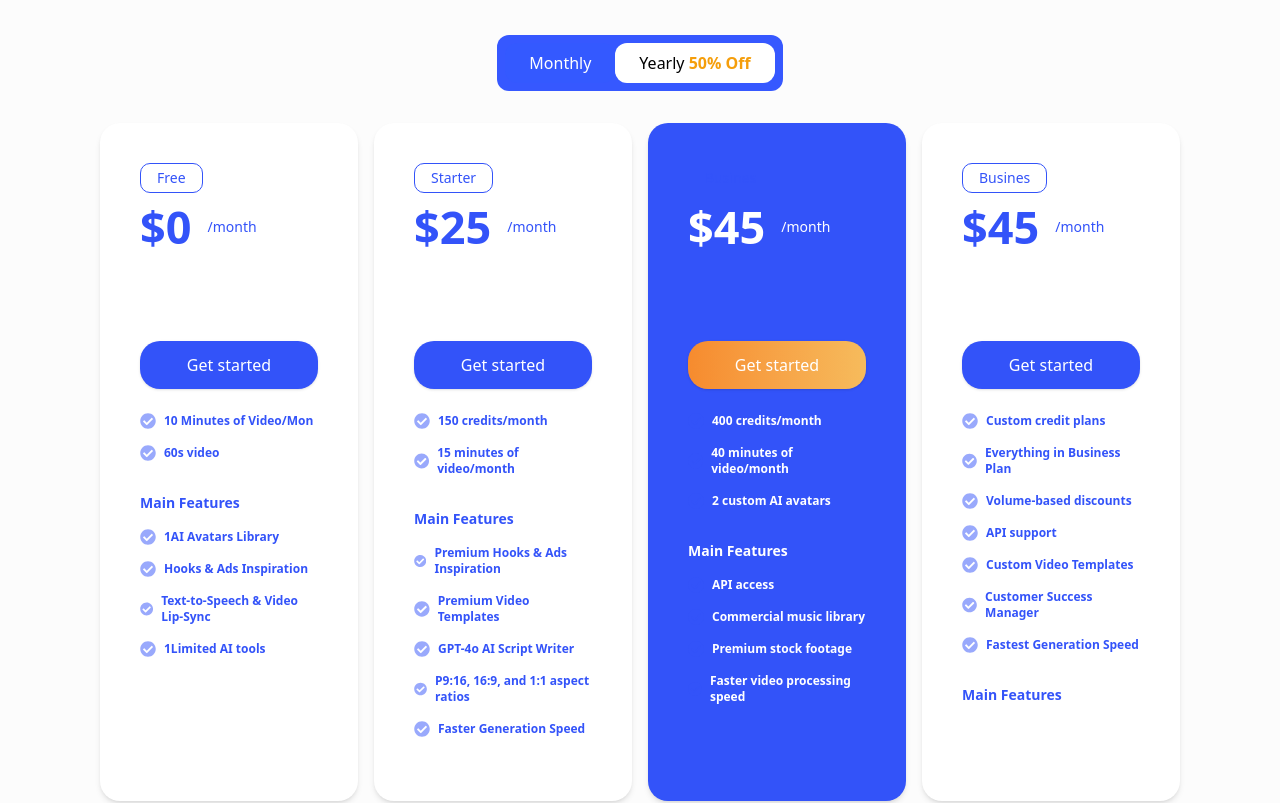
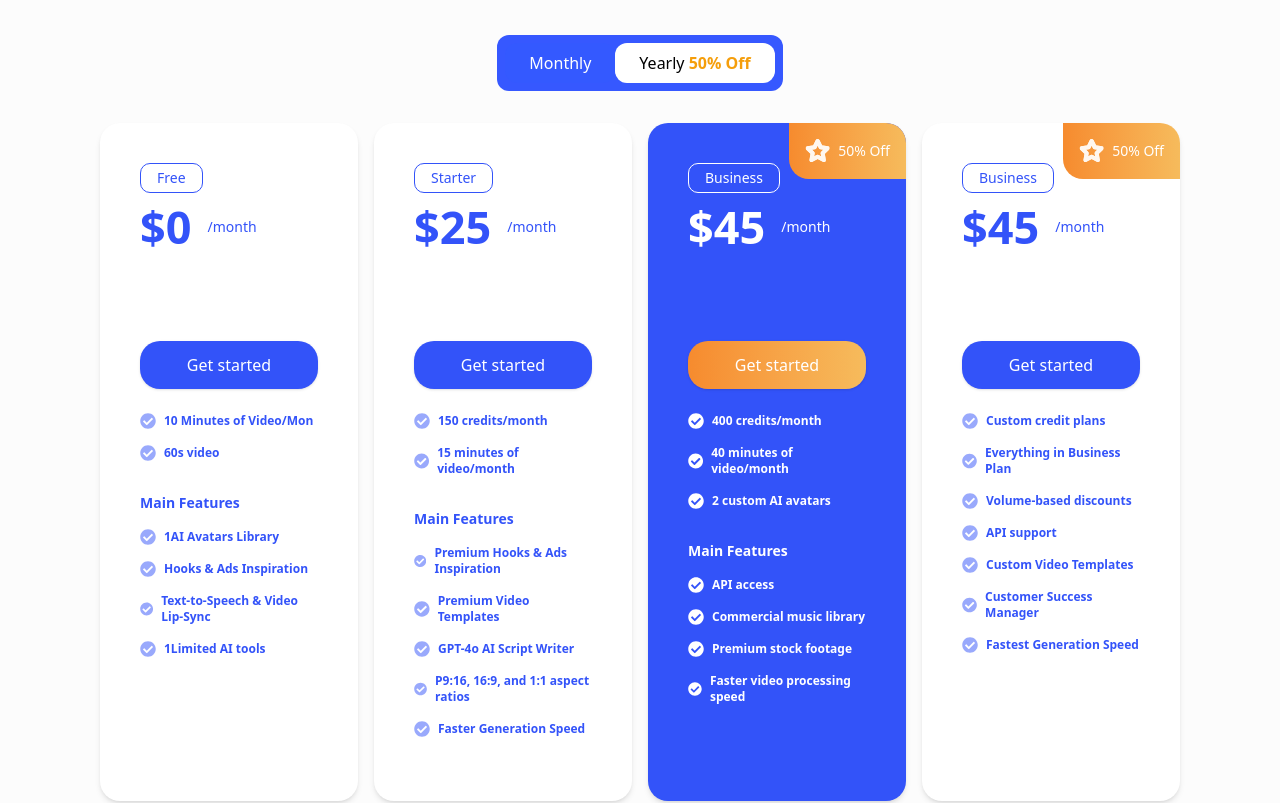
Before and after one commit to SirhmVFX/vidau, a Next.js app: page / in a window 1280 px wide. Shown: the part 6023-6826 px from the top of the page. Built offline with nearby package versions, Linux system fonts and the light colour scheme.

Commit message:
fixing issues

```diff
--- a/src/components/CTASection.tsx
+++ b/src/components/CTASection.tsx
@@ -5,7 +5,7 @@ function CTASection() {
     return (
         <>
         <div className="md:p-[100px] p-6 bg-[#fcfcfc]">
-            <div className="md:py-[20px] md:px-[40px] p-[40px] md:w-[80%] mx-auto rounded-[30px] bg-linear-90 from-[#3459FF] to-[#6A3BFF] flex items-center justify-between">
+            <div className="md:py-[20px] md:px-[40px] p-[40px] md:w-[100%] mx-auto rounded-[30px] bg-linear-90 from-[#3459FF] to-[#6A3BFF] flex items-center justify-between">
                 <div className="md:w-[50%] space-y-[20px]">
                     <h1 className="md:text-[40px] text-[26px] text-white md:leading-[50px] leading-[36px]">Create Winning Video Ads in Minutes with VidAU AI</h1>
                     <ArrowButton text="Get started for free" bgColor="#000" />
--- a/src/components/FAQSection.tsx
+++ b/src/components/FAQSection.tsx
@@ -26,22 +26,22 @@ function FAQSection() {
         <div className="md:p-[100px] px-6 py-[50px] bg-[#fcfcfc] flex flex-col items-center gap-8">
             <h1 className="md:text-[40px] text-[30px] text-center font-semibold">Frequently Asked <span>Questions</span></h1>
 
-            <div className="md:w-[70%] flex flex-col gap-4">
+            <div className="md:w-[80%] flex flex-col gap-4">
                 {faqs.map((item) => (
                    <div
                         key={item.id}
                         onClick={() => handleClick(item.id)}
-                        className="px-[25px] py-[14px] transition-all bg-[#E1E4EB] border-[3px] border-white rounded-2xl cursor-pointer"
+                        className="px-[25px] py-[18px] transition-all bg-[#E1E4EB] border-[3px] border-white rounded-2xl cursor-pointer"
                     >
                         <div className="flex justify-between items-center">
-                            <h1 className="md:text-[16px] text-[13px] font-medium">{item.question}</h1>
+                            <h1 className="md:text-[20px] text-[13px] font-medium">{item.question}</h1>
 
                             <div className="bg-[#3353F9] rounded-full p-2 text-white">
                                 {openId === item.id ? <FaMinus  className="text-white text-xs"/> : <FaPlus className="text-white text-xs" />}
                             </div>
                         </div>
                         {openId === item.id && (
-                            <p className="mt-2 md:text-sm text-xs text-gray-600">{item.answer}</p>
+                            <p className="mt-2 md:text-[16px] text-[14px] text-gray-600">{item.answer}</p>
                         )}
                    </div>
                 ))}
--- a/src/components/Icons.tsx
+++ b/src/components/Icons.tsx
@@ -11,12 +11,12 @@ export const ButtonArrow = () => (
   <path d="M15.0003 17.5001C15.0003 17.5001 20.0002 13.8176 20.0002 12.5C20.0003 11.1824 15.0002 7.50006 15.0002 7.50006" stroke="url(#paint1_linear_4077_117)" strokeWidth="1.5" strokeLinecap="round" strokeLinejoin="round"/>
   <defs>
     <linearGradient id="paint0_linear_4077_117" x1="18.062" y1="13.4998" x2="17.6223" y2="10.5098" gradientUnits="userSpaceOnUse">
-      <stop stop-color="#3353F9"/>
-      <stop offset="1" stop-color="#6A3BFF"/>
+      <stop stopColor="#3353F9"/>
+      <stop offset="1" stopColor="#6A3BFF"/>
     </linearGradient>
     <linearGradient id="paint1_linear_4077_117" x1="19.3946" y1="17.5001" x2="13.1843" y2="16.1805" gradientUnits="userSpaceOnUse">
-      <stop stop-color="#3353F9"/>
-      <stop offset="1" stop-color="#6A3BFF"/>
+      <stop stopColor="#3353F9"/>
+      <stop offset="1" stopColor="#6A3BFF"/>
     </linearGradient>
   </defs>
 </svg>
@@ -28,3 +28,18 @@ export const ArrowDown = ({hover}: {hover: boolean}) => (
   <path d="M7.89506 10.2695L5.84724 7.81215C5.41302 7.29109 5.78355 6.5 6.46182 6.5L9.71242 6.5C10.3907 6.5 10.7612 7.29109 10.327 7.81215L8.27917 10.2695C8.17922 10.3895 7.99501 10.3895 7.89506 10.2695Z" fill={`${hover ? "#fff" : "#3459FF"}`}/>
 </svg>
 )
+
+export const Star = () => (
+    <svg xmlns="http://www.w3.org/2000/svg" width="25" height="24" viewBox="0 0 25 24" fill="none">
+  <g opacity="0.92" clipPath="url(#clip0_1369_3189)">
+    <path d="M12.6666 17.75L6.49458 20.995L7.67358 14.122L2.67358 9.25495L9.57358 8.25495L12.6596 2.00195L15.7456 8.25495L22.6456 9.25495L17.6456 14.122L18.8246 20.995L12.6666 17.75Z" stroke="white" strokeWidth="4" strokeLinecap="round" strokeLinejoin="round"/>
+    <path d="M12.6666 17.75L6.49458 20.995L7.67358 14.122L2.67358 9.25495L9.57358 8.25495L12.6596 2.00195L15.7456 8.25495L22.6456 9.25495L17.6456 14.122L18.8246 20.995L12.6666 17.75Z" stroke="white" strokeWidth="4" strokeLinecap="round" strokeLinejoin="round"/>
+  </g>
+  <defs>
+    <clipPath id="clip0_1369_3189">
+      <rect width="24" height="24" fill="white" transform="translate(0.666626)"/>
+    </clipPath>
+  </defs>
+</svg>
+
+)
--- a/src/components/PricingCard.tsx
+++ b/src/components/PricingCard.tsx
@@ -1,4 +1,5 @@
 import { FaCheckCircle } from "react-icons/fa";
+import { Star } from "./Icons";
 
 interface Feature {
   text: string;
@@ -8,10 +9,11 @@ interface PricingCardProps {
   plan: string;
   price: string;
   period: string;
-  mainFeatures: Feature[];
+  mainFeatures?: Feature[];
   additionalFeatures?: Feature[];
   buttonText?: string;
   isPopular?: boolean;
+  promo?: boolean;
 }
 
 function PricingCard({
@@ -22,12 +24,18 @@ function PricingCard({
   additionalFeatures,
   buttonText = "Get started",
   isPopular = false,
+  promo = false,
 }: PricingCardProps) {
   return (
-    <div className={`${isPopular ? "bg-[#3353F9] text-white" : "bg-white text-[#3353F9]"}  cursor-pointer transition-all shadow-md p-[40px] rounded-[20px] `}>
-      <div className="px-4 py-1 border border-[#3353F9] rounded-[10px] w-fit ">
-        <p className="text-sm text-[#3353F9] ">{plan}</p>
+    <div className={`${isPopular ? "bg-[#3353F9] text-white" : "bg-white text-[#3353F9]"} relative  cursor-pointer transition-all shadow-md p-[40px] rounded-[20px] `}>
+      {promo ? <div className="flex bg-linear-90 from-[#F68B2E] to-[#F6BB5C] items-center gap-2 p-4 absolute top-0 right-0 w-fit rounded-es-[20px] rounded-se-[20px]">
+        <Star />
+        <p className={` text-sm text-[#fff] `}>50% Off</p>
+      </div> : null}
+      <div className={`${isPopular ? "border-[#fff]" : "border-[#3353F9]"} px-4 py-1 border  rounded-[10px] w-fit `}>
+        <p className={`${isPopular ? "text-white" : "text-[#3353F9]"} text-sm text-[#3353F9] `}>{plan}</p>
       </div>
+
 
       <div className="flex items-center gap-4 pb-20">
         <h1 className={`${isPopular ? "text-white" : "text-[#3353F9]"} font-bold text-[45px] text-[#3353F9] `}>
@@ -41,28 +49,28 @@ function PricingCard({
       </button>
 
       <div className="flex flex-col gap-4 py-6">
-        {mainFeatures.map((feature, index) => (
+        { mainFeatures?.map((feature, index) => (
           <div key={index} className="flex items-center gap-2">
-            <FaCheckCircle className="text-[#3353f9]/50 " />
+            <FaCheckCircle className={`${isPopular ? "text-white" : "text-[#3353F9]"} text-[#3353f9]/50 `} />
             <p className={`${isPopular ? "text-white" : "text-[#3353F9]"} text-xs font-semibold text-[#3353f9] `}>
               {feature.text}
             </p>
           </div>
         ))}
 
-        <div className="flex flex-col gap-4 pt-4">
+        {additionalFeatures ? <div className="flex flex-col gap-4 pt-4">
           <h1 className="text-sm font-semibold ">
             Main Features
           </h1>
-          {additionalFeatures?.map((feature, index) => (
+           {additionalFeatures?.map((feature, index) => (
             <div key={index} className="flex items-center gap-2">
-              <FaCheckCircle className="text-[#3353f9]/50 " />
+              <FaCheckCircle className={`${isPopular ? "text-white" : "text-[#3353F9]"} text-[#3353f9]/50 `} />
               <p className={`${isPopular ? "text-white" : "text-[#3353F9]"} text-xs font-semibold text-[#3353f9] `}>
                 {feature.text}
               </p>
             </div>
           ))}
-        </div>
+        </div> : null}
       </div>
     </div>
   );
--- a/src/components/PricingSection.tsx
+++ b/src/components/PricingSection.tsx
@@ -36,7 +36,7 @@ function PricingSection() {
       isPopular: false,
     },
     {
-      plan: "Busines",
+      plan: "Business",
       price: "$45",
       period: "/month",
       mainFeatures: [
@@ -51,10 +51,11 @@ function PricingSection() {
         { text: "Faster video processing speed" },
       ],
       isPopular: true,
+      promo: true,
     },
 
     {
-      plan: "Busines",
+      plan: "Business",
       price: "$45",
       period: "/month",
       mainFeatures: [
@@ -68,6 +69,7 @@ function PricingSection() {
       ],
 
       isPopular: false,
+      promo: true,
     },
 
     // Add more plans as needed
--- a/src/components/TestimonialSection.tsx
+++ b/src/components/TestimonialSection.tsx
@@ -78,7 +78,7 @@ function TestimonialSection() {
             }
           }
         }
-      }, 20 + (index * 10)); // Slightly different speeds for each column
+      }, 5 + (index * 10)); // Slightly different speeds for each column
     });
 
     return () => intervals.forEach(interval => clearInterval(interval));
```
